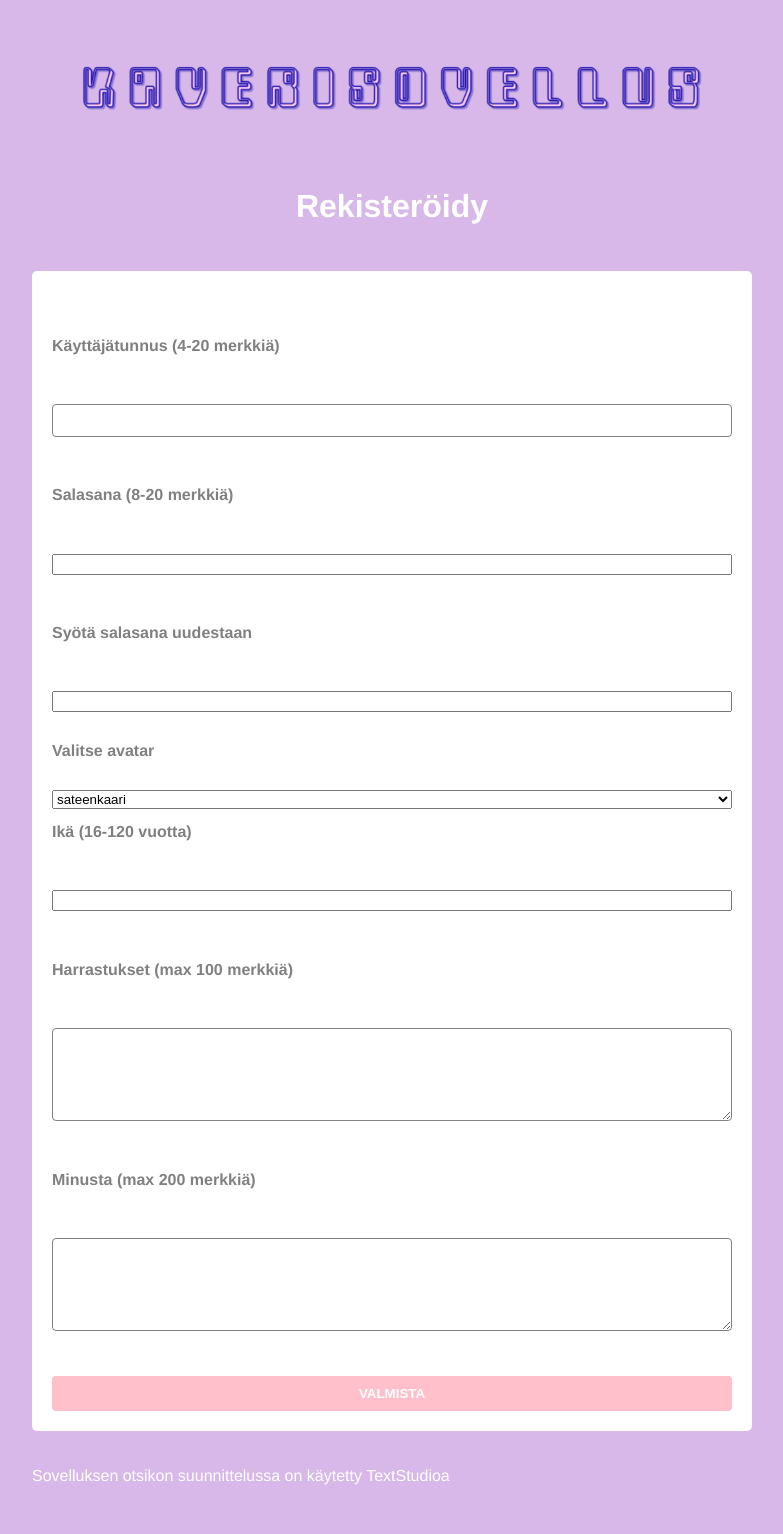
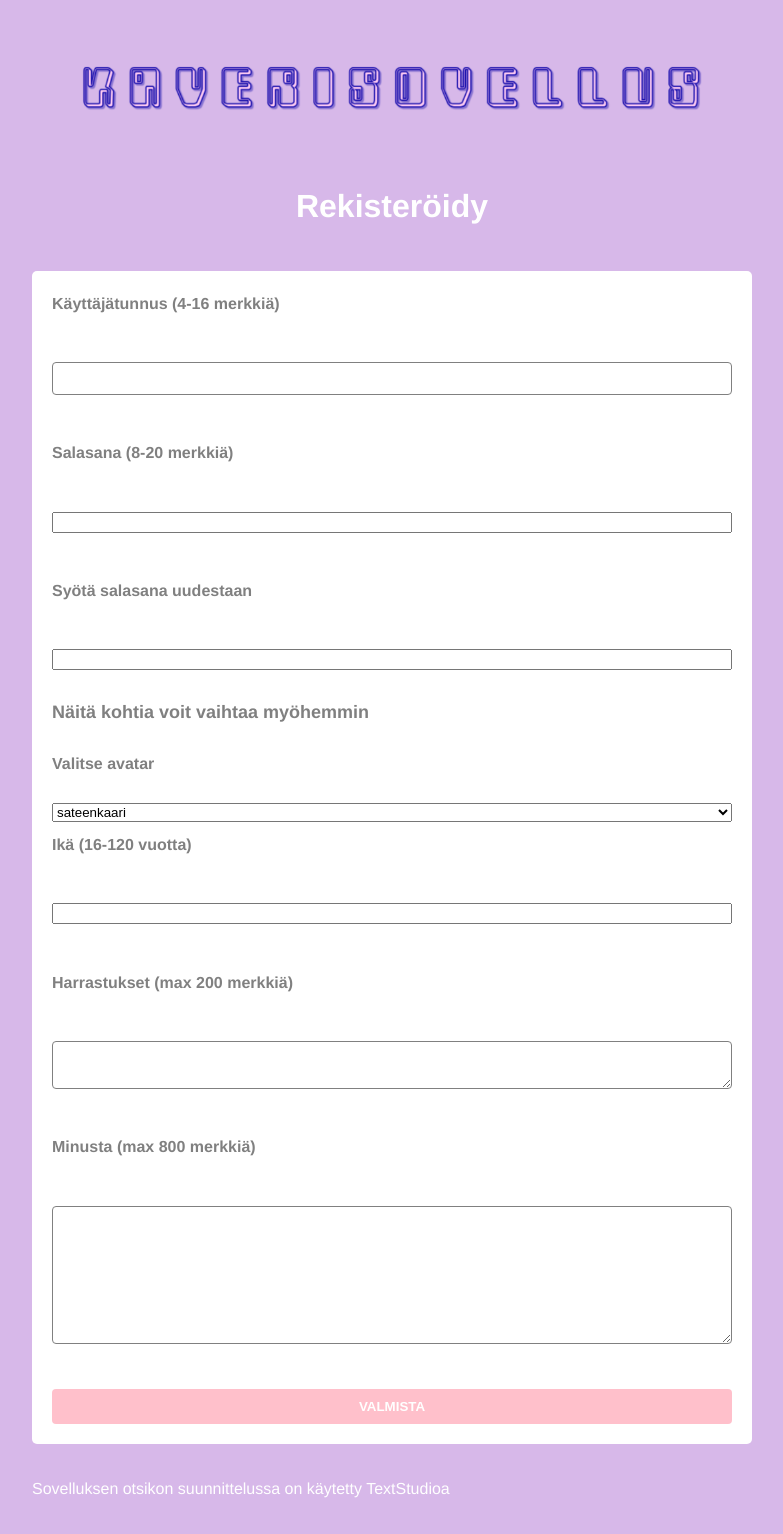
Before and after one commit to Toukka1107/Harjoitustyo-kaverisovellus, a Flask app: page /signup in a window 1280 px wide. Shown: the whole page, without its empty margins (248-1031 px from the left). Before the commit the page ends 1485 px from the top, so only its background shows below. Run offline with Flask 3, Linux system fonts and the light colour scheme.

Commit message:
Added avatars and fixed character limits

```diff
--- a/templates/signup.html
+++ b/templates/signup.html
@@ -21,10 +21,10 @@
     {% endif %}
   </div>
 
+  <div class="wide-form">
     <form id="signup-form" method="POST" action="/signup">
-    <div id="error-messages"></div>
 
-    <label>Käyttäjätunnus (4-20 merkkiä)</label><br>
+      <label>Käyttäjätunnus (4-16 merkkiä)</label><br>
       <input type="text" name="username" id="username" required><br>
 
       <label>Salasana (8-20 merkkiä)</label><br>
@@ -33,26 +33,32 @@
       <label>Syötä salasana uudestaan</label><br>
       <input type="password" name="password_check" id="password_check" required>
 
+      <h3 style="font-size: large; margin-bottom: -2px;">Näitä kohtia voit vaihtaa myöhemmin</h3>
+
       <h3>Valitse avatar</h3>
       <select name="avatar">
       <option value="rainbow"> sateenkaari
       <option value="ice_cream"> jäätelö
+      <option value="dino"> dino
+      <option value="hibiscus"> hibiscus
+      <option value="cd"> cd-levy
+      <option value="watermelon"> vesimeloni
       </select>
 
       <label>Ikä (16-120 vuotta)</label><br>
       <input type="number" name="age" id="age" required><br>
 
-    <label>Harrastukset (max 100 merkkiä)</label><br>
-    <textarea name="hobbies" id="hobbies" rows="5" cols="40"></textarea><br>
+      <label>Harrastukset (max 200 merkkiä)</label><br>
+      <textarea name="hobbies" id="hobbies" rows="2" cols="40"></textarea><br>
 
-    <label>Minusta (max 200 merkkiä)</label><br>
-    <textarea name="about_me" id="about_me" rows="5" cols="40"></textarea><br>
+      <label>Minusta (max 800 merkkiä)</label><br>
+      <textarea name="about_me" id="about_me" rows="8" cols="40"></textarea><br>
 
       <input type="submit" value="Valmista">
     </form>
-</body>
-
+  </div>
   <footer>
     <p>Sovelluksen otsikon suunnittelussa on käytetty TextStudioa</p>
   </footer>
+</body>
 </html>
```
Lines whose indentation alone changed are shown as unchanged.
